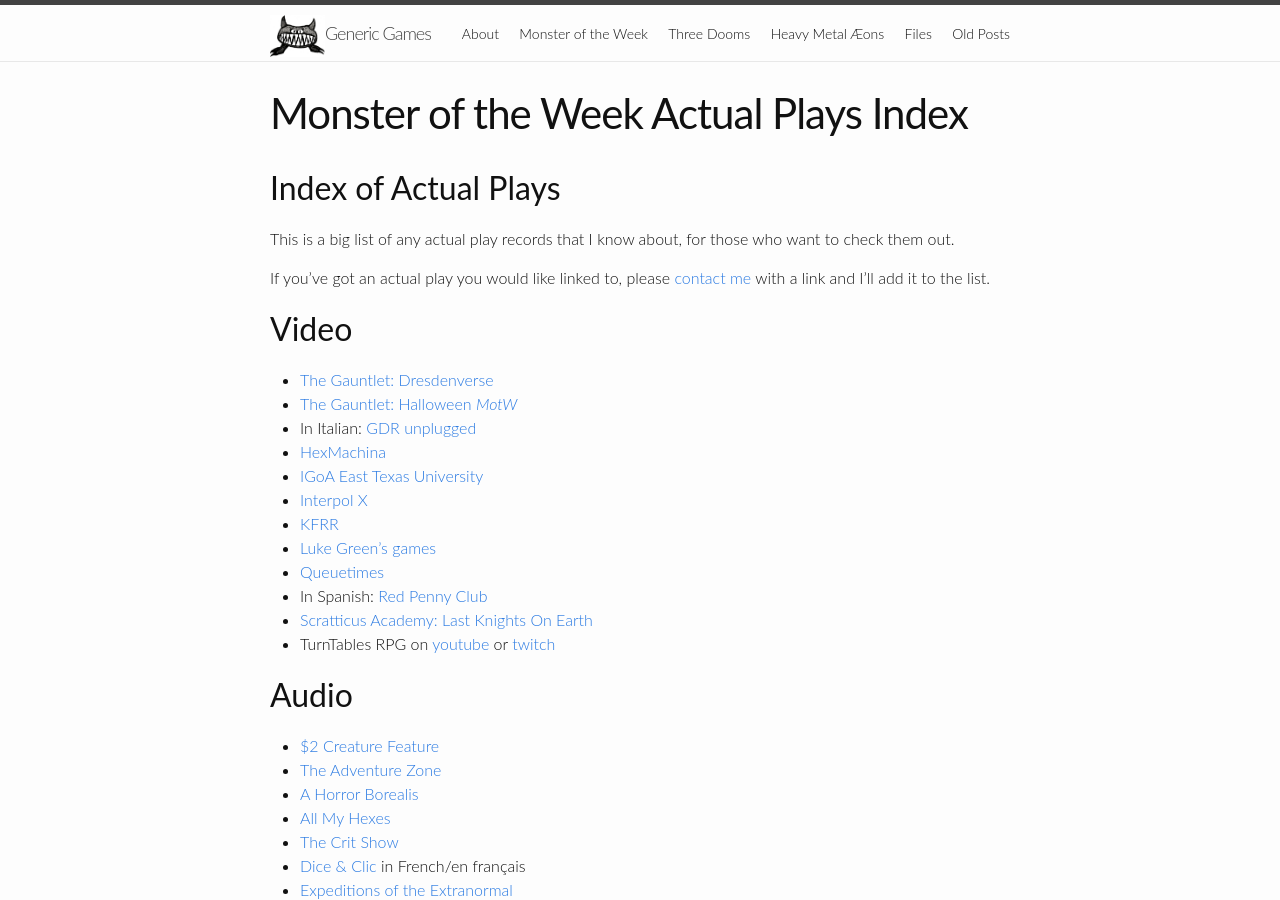
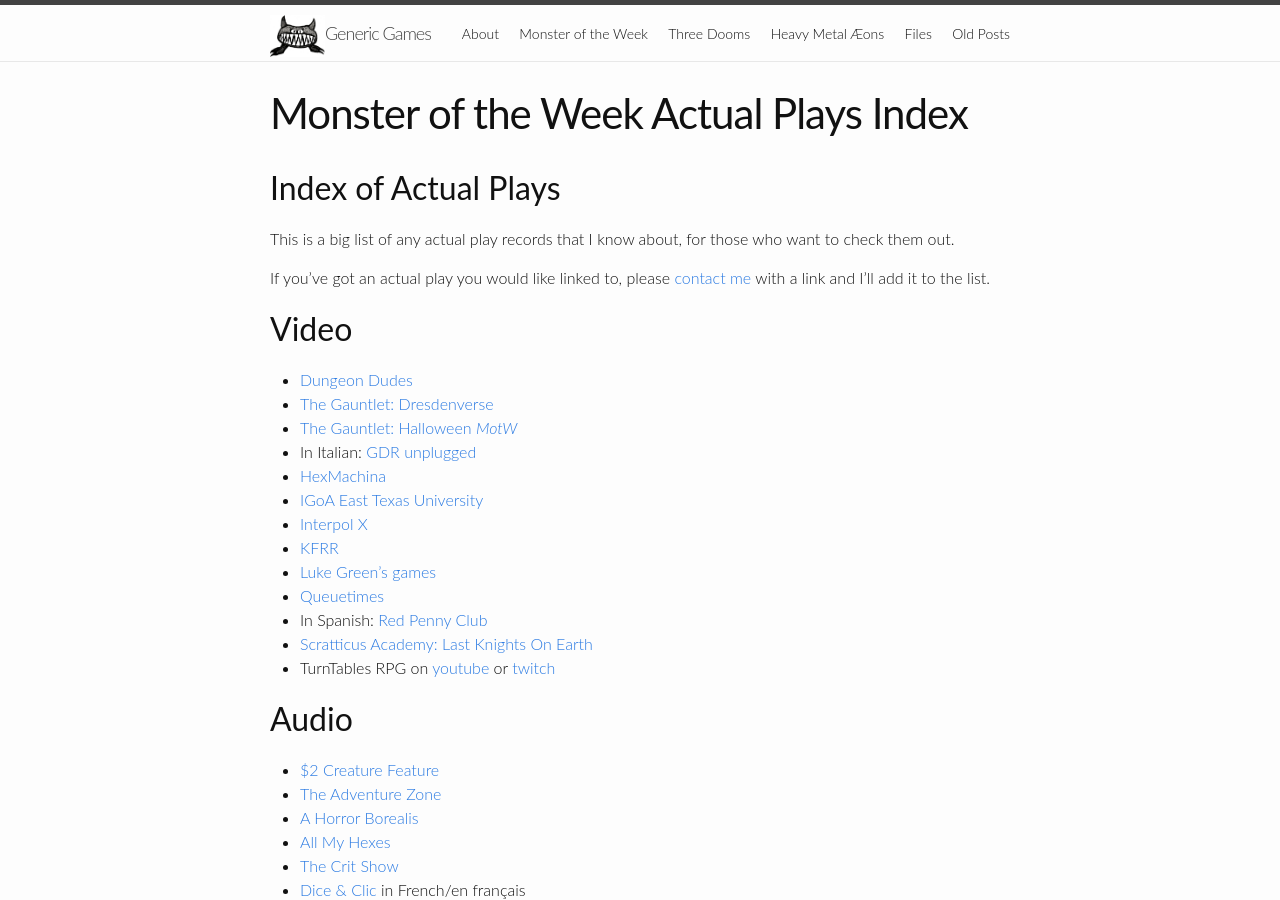
Before and after one commit to michael-sands/generic_games_site, a Jekyll site: the page built from motw_actual_plays.md, in a window 1280 px wide and 900 px high. Built offline with Jekyll 4.4.1, drawn with Linux system fonts in a browser that asks for light colours.

Commit message:
add dungeon dudes

```diff
--- a/motw_actual_plays.md
+++ b/motw_actual_plays.md
@@ -7,11 +7,12 @@
 ---------------------
 This is a big list of any actual play records that I know about, for those who want to check them out.
 
-If you've got an actual play you would like linked to, please [contact me](mailto: mike@genericgames.co.nz) with a link and I'll add it to the list.
+If you've got an actual play you would like linked to, please [contact me](mailto:mike@genericgames.co.nz) with a link and I'll add it to the list.
 
 Video
 -----
 
+* [Dungeon Dudes](https://www.youtube.com/watch?v=jM1FzXFTB1s&feature=youtu.be)
 * [The Gauntlet: Dresdenverse](https://www.youtube.com/playlist?list=PLjXxFOddyHeAG6wOB6rVMLlo2qIJ8Kyup)
 * [The Gauntlet: Halloween _MotW_](https://youtu.be/QeZv6lQ4H88)
 * In Italian: [GDR unplugged](https://www.youtube.com/playlist?list=PL8v8kar5pSH5ZotZ-Xy8LA558Vt8mAi4C)
```
